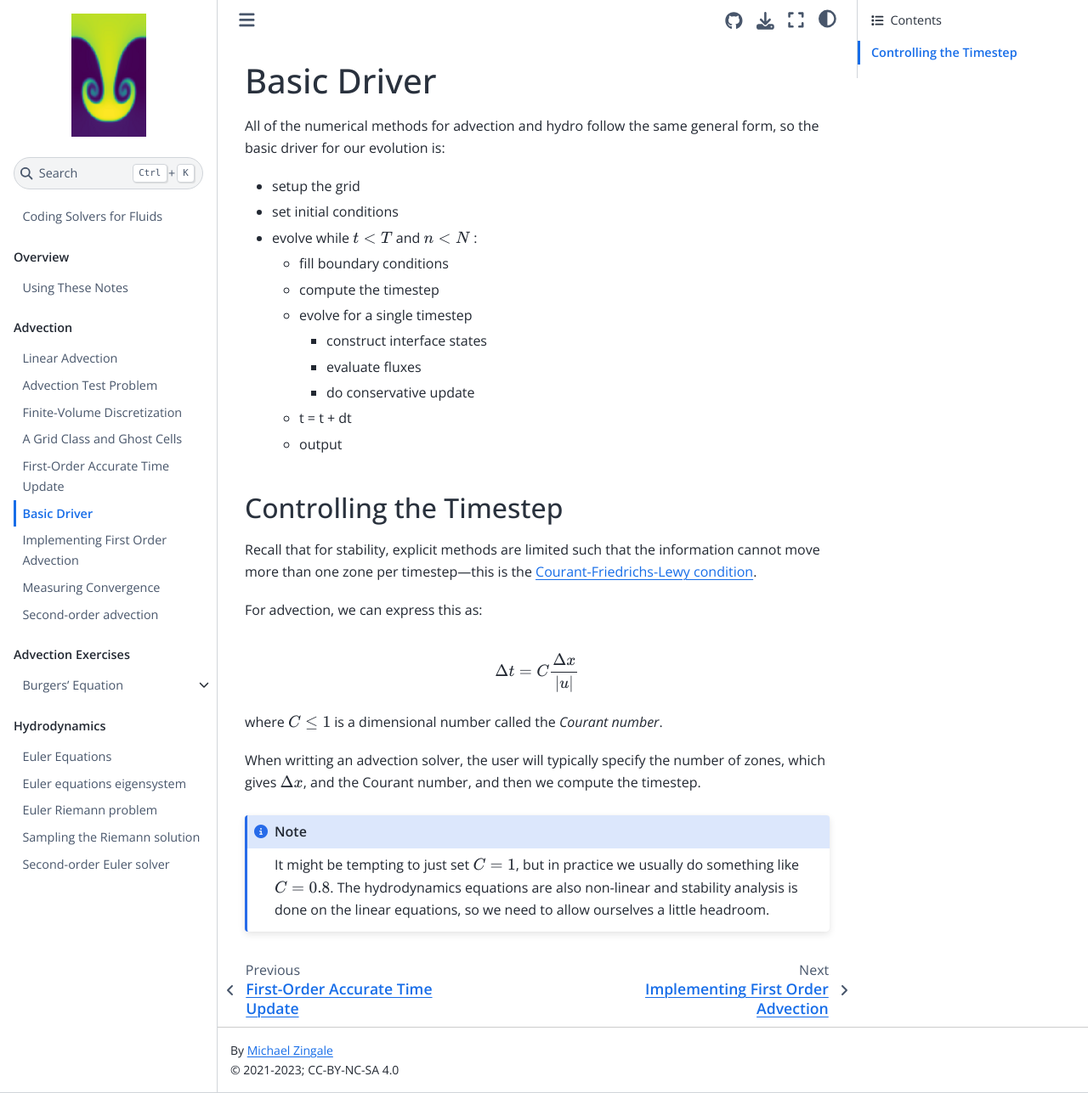
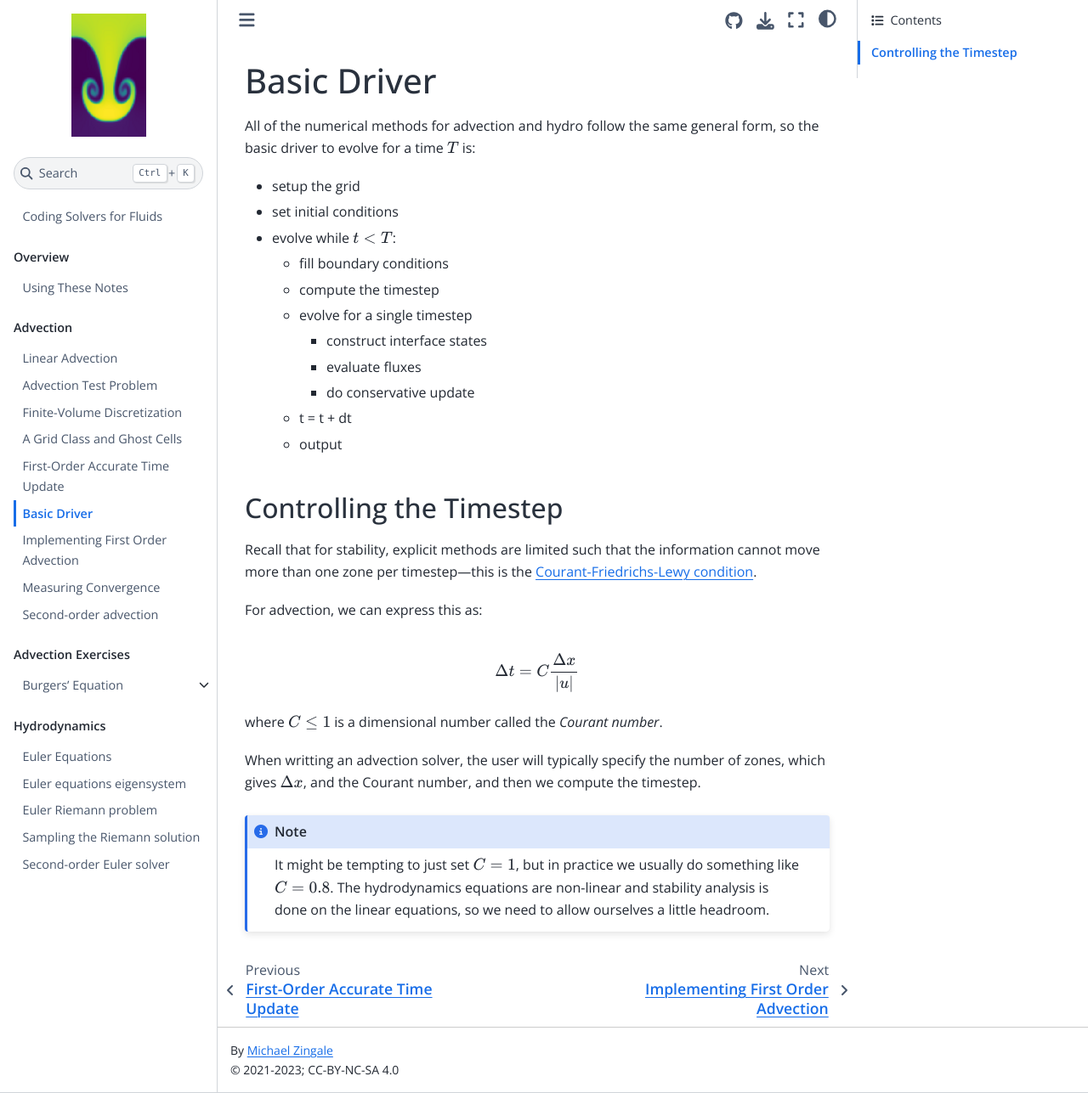
Before and after one commit to zingale/cca-summer-school, a Jupyter Book: the page built from content/advection/advection-driver.md, in a window 1280 px wide and 1287 px high. Shown: the whole window at 85% size. Built offline with Jupyter Book 1.0.4 settings and Sphinx 7.4.7 and the Sphinx Book theme 1.1.4, drawn with Linux system fonts in a browser that asks for light colours.

Commit message:
more fixes

````diff
--- a/content/advection/advection-driver.md
+++ b/content/advection/advection-driver.md
@@ -1,13 +1,13 @@
 # Basic Driver
 
 All of the numerical methods for advection and hydro follow the same
-general form, so the basic driver for our evolution is:
+general form, so the basic driver to evolve for a time $T$ is:
 
 * setup the grid
 
 * set initial conditions
 
-* evolve while $t < T$ and $n < N$ :
+* evolve while $t < T$:
 
   * fill boundary conditions
   * compute the timestep
@@ -35,7 +35,7 @@ gives $\Delta x$, and the Courant number, and then we compute the timestep.
 
 ```{note}
 It might be tempting to just set $C = 1$, but in practice we usually do something like $C = 0.8$.
-The hydrodynamics equations are also
+The hydrodynamics equations are
 non-linear and stability analysis is done on the linear equations, so we need to allow ourselves
 a little headroom.
 ```
````
Also changed, not shown: content/advection/advection-first-order.ipynb.
